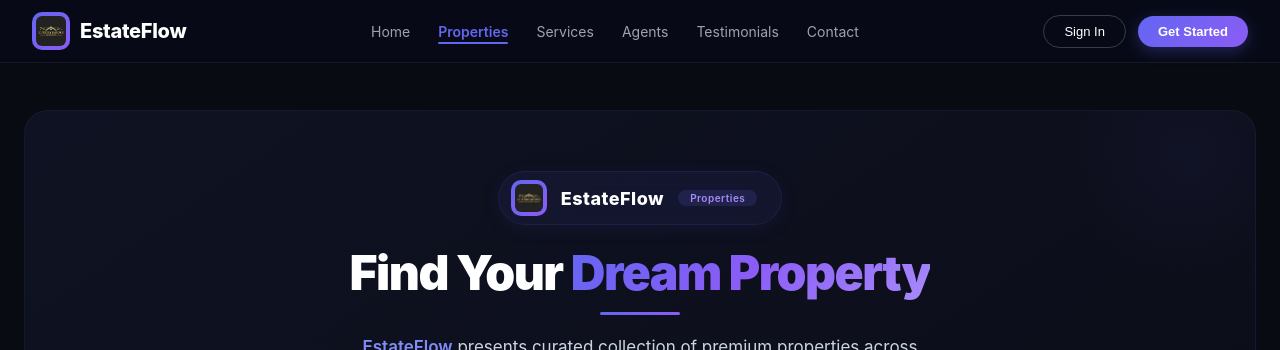
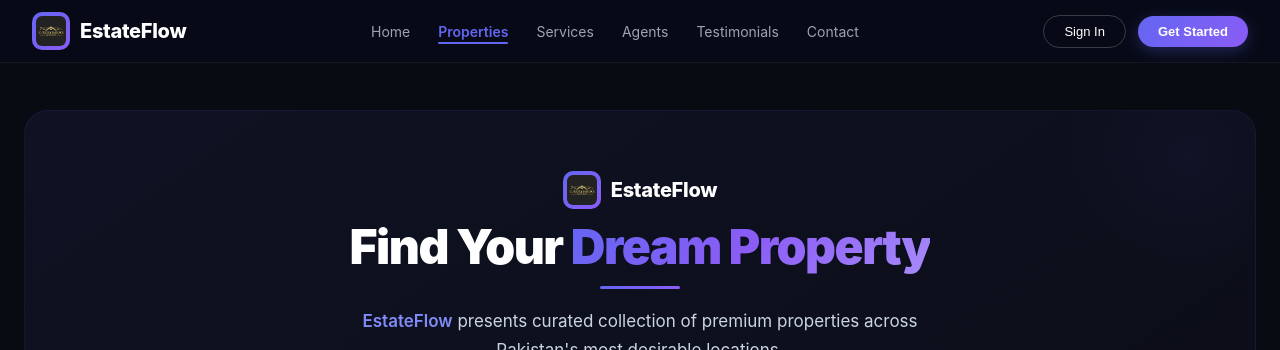
Before and after one commit to aqsasaher5995-rgb/estateflow-frontend, a React app: page /properties in a window 1280 px wide. Shown: the top 350 px of the page. Built offline with nearby package versions, Linux system fonts and the light colour scheme; the HTML template or start-up script is replaced by a standard one.

Commit message:
fix: Update PropertiesPage logo to match Navbar style

```diff
--- a/src/pages/PropertiesPage.jsx
+++ b/src/pages/PropertiesPage.jsx
@@ -8,7 +8,7 @@ import Navbar from '../components/layouts/Navbar';
 import Footer from '../components/layouts/Footer';
 import toast from 'react-hot-toast';
 
-// ===== IMPORT LOGO FROM src/public =====
+// ===== IMPORT LOGO FROM ROOT public FOLDER =====
 import Logo from '/logo.png';
 
 // ========== VILLAS (ID 1-12) - 12 properties ==========
@@ -204,7 +204,7 @@ const PropertiesPage = () => {
 
       <div style={{ maxWidth: '1280px', margin: '0 auto', padding: '110px 24px 60px', flex: 1, width: '100%' }}>
 
-        {/* ===== ESTATEFLOW HERO SECTION WITH LOGO ===== */}
+        {/* ===== ESTATEFLOW HERO SECTION ===== */}
         <div style={{
           marginBottom: '40px',
           padding: '60px 40px',
@@ -238,50 +238,25 @@ const PropertiesPage = () => {
           }} />
 
           <div style={{ position: 'relative', zIndex: 1 }}>
-            {/* ===== ESTATEFLOW LOGO WITH IMPORTED IMAGE ===== */}
-            <div style={{
-              display: 'inline-flex',
-              alignItems: 'center',
-              gap: '14px',
-              background: 'rgba(99,102,241,0.08)',
-              padding: '8px 24px 8px 12px',
-              borderRadius: '50px',
-              marginBottom: '22px',
-              border: '1px solid rgba(99,102,241,0.12)',
-              backdropFilter: 'blur(10px)',
-              boxShadow: '0 4px 20px rgba(99,102,241,0.08)'
-            }}>
-              {/* ===== LOGO USING IMPORT ===== */}
+            {/* ===== ESTATEFLOW LOGO - NAVBAR STYLE ===== */}
+            <div
+              style={{ display: 'flex', alignItems: 'center', gap: '10px', cursor: 'pointer', justifyContent: 'center' }}
+              onClick={() => navigate('/')}
+            >
               <img
                 src={Logo}
                 alt="EstateFlow Logo"
                 style={{
-                  width: '36px',
-                  height: '36px',
+                  width: '38px',
+                  height: '38px',
                   borderRadius: '10px',
                   objectFit: 'contain',
                   background: 'linear-gradient(135deg, #6366f1, #8b5cf6)',
                   padding: '4px'
                 }}
               />
-              <span style={{
-                color: 'white',
-                fontSize: '18px',
-                fontWeight: '800',
-                letterSpacing: '0.5px'
-              }}>
+              <span style={{ fontSize: '20px', fontWeight: '800', color: 'white', letterSpacing: '-0.3px' }}>
                 EstateFlow
-              </span>
-              <span style={{
-                color: '#a78bfa',
-                fontSize: '10px',
-                fontWeight: '600',
-                background: 'rgba(99,102,241,0.15)',
-                padding: '2px 12px',
-                borderRadius: '20px',
-                letterSpacing: '0.5px'
-              }}>
-                Properties
               </span>
             </div>
 
@@ -290,7 +265,7 @@ const PropertiesPage = () => {
               fontSize: '48px',
               fontWeight: '900',
               color: 'white',
-              margin: '0 0 12px 0',
+              margin: '12px 0 12px 0',
               letterSpacing: '-1.5px',
               lineHeight: '1.1'
             }}>
```
